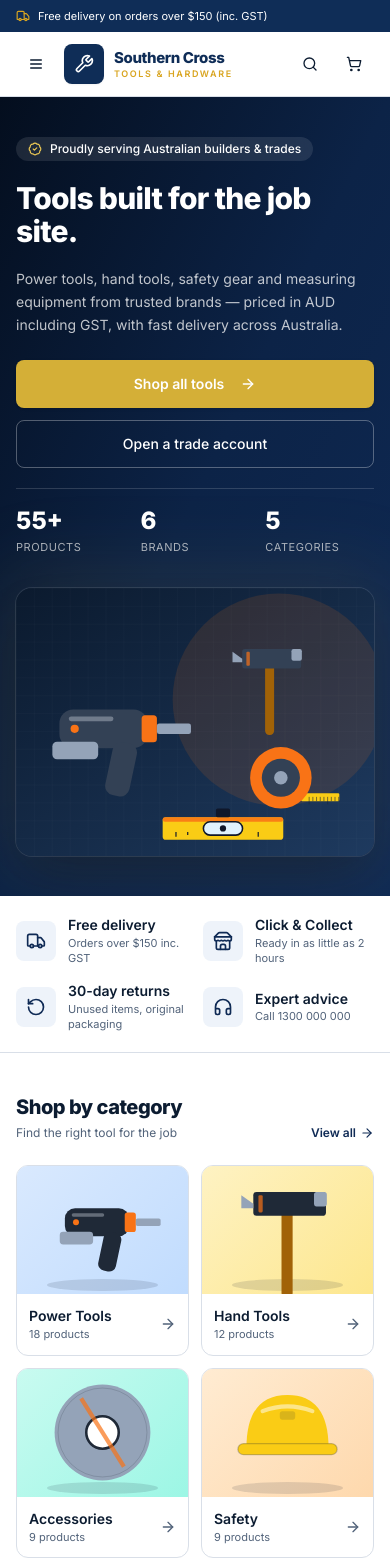
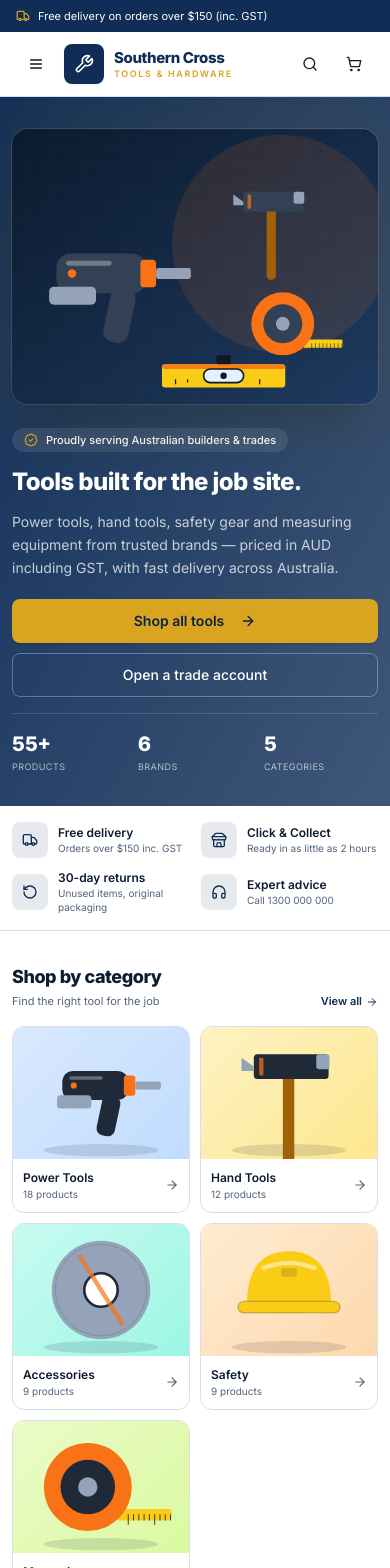
Before and after one commit to biplobcoder-ops/shopos, a Next.js app: page / in a window 390 px wide. Shown: the top 1568 px of the page. Built offline with nearby package versions, Linux system fonts and the light colour scheme.

Commit message:
Update page.tsx

```diff
--- a/app/(website)/page.tsx
+++ b/app/(website)/page.tsx
@@ -33,41 +33,50 @@ export default function HomePage() {
 
   return (
     <div className="flex flex-col">
-      {/* Hero */}
-      <section className="relative overflow-hidden bg-gradient-to-br from-brand-950 via-brand-700 to-brand-600 text-white">
-        <div className="container mx-auto grid grid-cols-1 lg:grid-cols-2 items-center gap-8 lg:gap-12 py-10 md:py-16 lg:py-20">
-          <div className="space-y-5 md:space-y-6">
-            <span className="inline-flex items-center gap-2 rounded-full bg-white/10 px-3 py-1 text-xs font-medium backdrop-blur">
-              <BadgeCheck className="h-3.5 w-3.5 text-safety-300" />
-              Proudly serving Australian builders &amp; trades
+      {/* ============ HERO ============ */}
+      <section className="relative overflow-hidden bg-gradient-to-br from-primary via-primary/90 to-primary/80 text-primary-foreground">
+        <div className="container mx-auto px-3 sm:px-4 grid grid-cols-1 lg:grid-cols-2 items-center gap-6 sm:gap-8 lg:gap-12 py-8 sm:py-10 md:py-16 lg:py-20">
+          <div className="space-y-4 sm:space-y-5 md:space-y-6">
+            <span className="inline-flex items-center gap-2 rounded-full bg-white/10 px-3 py-1 text-[11px] sm:text-xs font-medium backdrop-blur">
+              <BadgeCheck className="h-3.5 w-3.5 text-accent shrink-0" />
+              <span className="truncate">Proudly serving Australian builders &amp; trades</span>
             </span>
-            <h1 className="text-3xl leading-[1.1] sm:text-4xl md:text-5xl lg:text-6xl font-extrabold tracking-tight">
+            <h1 className="text-2xl xs:text-3xl sm:text-4xl md:text-5xl lg:text-6xl font-extrabold tracking-tight leading-[1.1]">
               Tools built for<br className="hidden sm:block" /> the job site.
             </h1>
-            <p className="max-w-lg text-sm md:text-base text-white/75 leading-relaxed">
+            <p className="max-w-lg text-sm md:text-base text-primary-foreground/75 leading-relaxed">
               Power tools, hand tools, safety gear and measuring equipment from trusted brands —
               priced in AUD including GST, with fast delivery across Australia.
             </p>
-            <div className="flex flex-col sm:flex-row gap-3 pt-1">
-              <Button asChild size="lg" className="h-12 bg-safety-500 hover:bg-safety-600 text-white font-semibold">
+            <div className="flex flex-col sm:flex-row gap-2.5 sm:gap-3 pt-1">
+              <Button
+                asChild
+                size="lg"
+                className="h-11 sm:h-12 w-full sm:w-auto bg-accent text-accent-foreground hover:bg-accent/90 font-semibold"
+              >
                 <Link href="/shop">
                   Shop all tools
                   <ArrowRight className="h-4 w-4 ml-2" />
                 </Link>
               </Button>
-              <Button asChild size="lg" variant="outline" className="h-12 bg-transparent border-white/30 text-white hover:bg-white/10 hover:text-white">
+              <Button
+                asChild
+                size="lg"
+                variant="outline"
+                className="h-11 sm:h-12 w-full sm:w-auto bg-transparent border-white/30 text-primary-foreground hover:bg-white/10 hover:text-primary-foreground"
+              >
                 <Link href="/register">Open a trade account</Link>
               </Button>
             </div>
-            <div className="grid grid-cols-3 gap-4 pt-4 max-w-md border-t border-white/15">
+            <div className="grid grid-cols-3 gap-3 sm:gap-4 pt-4 max-w-md border-t border-white/15">
               <Stat value={`${active.length}+`} label="Products" />
               <Stat value={`${demoBrands.length - 1}`} label="Brands" />
               <Stat value={`${demoCategories.length}`} label="Categories" />
             </div>
           </div>
 
-          <div className="relative">
-            <div className="absolute -inset-4 rounded-3xl bg-safety-500/10 blur-2xl" aria-hidden />
+          <div className="relative order-first lg:order-last">
+            <div className="absolute -inset-4 rounded-3xl bg-accent/10 blur-2xl" aria-hidden />
             {/* eslint-disable-next-line @next/next/no-img-element */}
             <img
               src={HERO_IMAGE}
@@ -78,34 +87,38 @@ export default function HomePage() {
         </div>
       </section>
 
-      {/* Service band */}
+      {/* ============ SERVICE BAND ============ */}
       <section className="border-b border-border bg-background">
-        <div className="container mx-auto py-5 md:py-6 grid grid-cols-2 lg:grid-cols-4 gap-4 md:gap-6">
+        <div className="container mx-auto px-3 sm:px-4 py-4 sm:py-5 md:py-6 grid grid-cols-2 lg:grid-cols-4 gap-3 sm:gap-4 md:gap-6">
           {services.map((s) => (
-            <div key={s.title} className="flex items-center gap-3">
-              <div className="h-10 w-10 shrink-0 rounded-lg bg-brand-50 text-brand-600 dark:bg-brand-900 dark:text-brand-300 flex items-center justify-center">
-                <s.icon className="h-5 w-5" />
+            <div key={s.title} className="flex items-center gap-2.5 sm:gap-3">
+              <div className="h-9 w-9 sm:h-10 sm:w-10 shrink-0 rounded-lg bg-primary/10 text-primary flex items-center justify-center">
+                <s.icon className="h-4 w-4 sm:h-5 sm:w-5" />
               </div>
               <div className="min-w-0">
-                <div className="text-sm font-semibold leading-tight">{s.title}</div>
-                <div className="text-[11px] md:text-xs text-muted-foreground leading-snug mt-0.5">{s.sub}</div>
+                <div className="text-[12px] sm:text-sm font-semibold leading-tight truncate">
+                  {s.title}
+                </div>
+                <div className="text-[10px] sm:text-[11px] md:text-xs text-muted-foreground leading-snug mt-0.5 line-clamp-2">
+                  {s.sub}
+                </div>
               </div>
             </div>
           ))}
         </div>
       </section>
 
-      {/* Categories */}
-      <section className="container mx-auto py-10 md:py-14">
+      {/* ============ CATEGORIES ============ */}
+      <section className="container mx-auto px-3 sm:px-4 py-8 sm:py-10 md:py-14">
         <SectionHeading title="Shop by category" subtitle="Find the right tool for the job" href="/shop" />
-        <div className="grid grid-cols-2 md:grid-cols-3 lg:grid-cols-5 gap-3 md:gap-4">
+        <div className="grid grid-cols-2 xs:grid-cols-2 sm:grid-cols-3 lg:grid-cols-5 gap-2.5 sm:gap-3 md:gap-4">
           {demoCategories.map((c) => {
             const count = active.filter((p) => p.category === c.name).length;
             return (
               <Link
                 key={c.id}
                 href={`/shop?category=${encodeURIComponent(c.name)}`}
-                className="group relative overflow-hidden rounded-xl border bg-card transition-all hover:-translate-y-0.5 hover:shadow-lg"
+                className="group relative overflow-hidden rounded-xl border bg-card transition-all hover:-translate-y-0.5 hover:shadow-lg hover:border-primary/40"
               >
                 <div className="aspect-[4/3] bg-muted overflow-hidden">
                   {/* eslint-disable-next-line @next/next/no-img-element */}
@@ -116,14 +129,14 @@ export default function HomePage() {
                     className="h-full w-full object-cover transition-transform duration-300 group-hover:scale-105"
                   />
                 </div>
-                <div className="flex items-center justify-between gap-2 p-3 md:p-4">
+                <div className="flex items-center justify-between gap-2 p-2.5 sm:p-3 md:p-4">
                   <div className="min-w-0">
-                    <div className="text-sm font-semibold truncate">{c.name}</div>
-                    <div className="text-[11px] text-muted-foreground">
+                    <div className="text-[12px] sm:text-sm font-semibold truncate">{c.name}</div>
+                    <div className="text-[10px] sm:text-[11px] text-muted-foreground">
                       {count} product{count === 1 ? '' : 's'}
                     </div>
                   </div>
-                  <ArrowRight className="h-4 w-4 shrink-0 text-muted-foreground transition-transform group-hover:translate-x-0.5 group-hover:text-brand-600" />
+                  <ArrowRight className="h-3.5 w-3.5 sm:h-4 sm:w-4 shrink-0 text-muted-foreground transition-transform group-hover:translate-x-0.5 group-hover:text-primary" />
                 </div>
               </Link>
             );
@@ -131,20 +144,20 @@ export default function HomePage() {
         </div>
       </section>
 
-      {/* Brand strip */}
+      {/* ============ BRAND STRIP ============ */}
       <section className="border-y border-border bg-muted/40">
-        <div className="container mx-auto py-6">
-          <div className="text-[11px] font-semibold uppercase tracking-wider text-muted-foreground mb-3">
+        <div className="container mx-auto px-3 sm:px-4 py-5 sm:py-6">
+          <div className="text-[10px] sm:text-[11px] font-semibold uppercase tracking-wider text-muted-foreground mb-2.5 sm:mb-3">
             Shop by brand
           </div>
-          <div className="flex flex-wrap gap-2">
+          <div className="flex flex-wrap gap-1.5 sm:gap-2">
             {demoBrands
               .filter((b) => b.name !== 'Generic')
               .map((b) => (
                 <Link
                   key={b.id}
                   href={`/shop?q=${encodeURIComponent(b.name)}`}
-                  className="rounded-full border bg-background px-4 py-2 text-sm font-medium hover:border-brand-600 hover:text-brand-600 transition-colors"
+                  className="rounded-full border bg-background px-3 sm:px-4 py-1.5 sm:py-2 text-xs sm:text-sm font-medium hover:border-primary hover:text-primary transition-colors"
                 >
                   {b.name}
                 </Link>
@@ -153,11 +166,11 @@ export default function HomePage() {
         </div>
       </section>
 
-      {/* Top picks */}
+      {/* ============ TOP PICKS ============ */}
       {topPicks.length > 0 && (
-        <section className="container mx-auto py-10 md:py-14">
+        <section className="container mx-auto px-3 sm:px-4 py-8 sm:py-10 md:py-14">
           <SectionHeading title="Top picks" subtitle="Our most-trusted tools on site right now" href="/shop" />
-          <div className="grid grid-cols-2 md:grid-cols-3 lg:grid-cols-4 gap-3 md:gap-5">
+          <div className="grid grid-cols-2 md:grid-cols-3 lg:grid-cols-4 gap-2.5 sm:gap-3 md:gap-5">
             {topPicks.map((p) => (
               <WebsiteProductCard key={p.id} product={p} />
             ))}
@@ -165,24 +178,28 @@ export default function HomePage() {
         </section>
       )}
 
-      {/* Trade banner */}
-      <section className="container mx-auto pb-10 md:pb-14">
-        <div className="relative overflow-hidden rounded-2xl bg-gradient-to-r from-safety-600 to-safety-500 text-white p-6 md:p-10">
+      {/* ============ TRADE BANNER ============ */}
+      <section className="container mx-auto px-3 sm:px-4 pb-8 sm:pb-10 md:pb-14">
+        <div className="relative overflow-hidden rounded-2xl bg-gradient-to-r from-accent/90 to-accent text-accent-foreground p-5 sm:p-6 md:p-10">
           <div className="absolute -right-10 -bottom-16 h-56 w-56 rounded-full bg-white/10" aria-hidden />
-          <div className="relative flex flex-col md:flex-row md:items-center justify-between gap-6">
+          <div className="relative flex flex-col md:flex-row md:items-center justify-between gap-5 md:gap-6">
             <div className="space-y-2 max-w-xl">
-              <div className="inline-block rounded-full bg-white/20 px-3 py-0.5 text-[11px] font-semibold uppercase tracking-wider">
+              <div className="inline-block rounded-full bg-white/20 px-3 py-0.5 text-[10px] sm:text-[11px] font-semibold uppercase tracking-wider">
                 For builders &amp; trades
               </div>
-              <h2 className="text-2xl md:text-3xl font-extrabold leading-tight">
+              <h2 className="text-xl sm:text-2xl md:text-3xl font-extrabold leading-tight">
                 Running a crew? Get a trade account.
               </h2>
-              <p className="text-sm md:text-base text-white/85">
+              <p className="text-sm md:text-base text-accent-foreground/85">
                 Account terms, bulk pricing and a dedicated contact for your site orders.
                 Sign up online and our team will be in touch within one business day.
               </p>
             </div>
-            <Button asChild size="lg" className="h-12 shrink-0 bg-white text-safety-700 hover:bg-white/90 font-semibold">
+            <Button
+              asChild
+              size="lg"
+              className="h-11 sm:h-12 w-full md:w-auto shrink-0 bg-background text-foreground hover:bg-background/90 font-semibold"
+            >
               <Link href="/register">
                 Apply for trade account
                 <ArrowRight className="h-4 w-4 ml-2" />
@@ -192,10 +209,10 @@ export default function HomePage() {
         </div>
       </section>
 
-      {/* New arrivals */}
-      <section className="container mx-auto pb-14 md:pb-20">
+      {/* ============ NEW ARRIVALS ============ */}
+      <section className="container mx-auto px-3 sm:px-4 pb-12 sm:pb-14 md:pb-20">
         <SectionHeading title="New arrivals" subtitle="Fresh stock just landed" href="/shop" />
-        <div className="grid grid-cols-2 md:grid-cols-3 lg:grid-cols-4 gap-3 md:gap-5">
+        <div className="grid grid-cols-2 md:grid-cols-3 lg:grid-cols-4 gap-2.5 sm:gap-3 md:gap-5">
           {newArrivals.map((p) => (
             <WebsiteProductCard key={p.id} product={p} />
           ))}
@@ -208,22 +225,29 @@ export default function HomePage() {
 function Stat({ value, label }: { value: string; label: string }) {
   return (
     <div>
-      <div className="text-2xl md:text-3xl font-extrabold tabular-nums">{value}</div>
-      <div className="text-[11px] uppercase tracking-wider text-white/65 mt-0.5">{label}</div>
+      <div className="text-xl sm:text-2xl md:text-3xl font-extrabold tabular-nums">{value}</div>
+      <div className="text-[9px] sm:text-[10px] md:text-[11px] uppercase tracking-wider text-primary-foreground/65 mt-0.5">
+        {label}
+      </div>
     </div>
   );
 }
 
 function SectionHeading({ title, subtitle, href }: { title: string; subtitle: string; href: string }) {
   return (
-    <div className="flex items-end justify-between gap-4 mb-6 md:mb-8">
-      <div>
-        <h2 className="text-xl md:text-2xl font-extrabold tracking-tight">{title}</h2>
-        <p className="text-xs md:text-sm text-muted-foreground mt-1">{subtitle}</p>
+    <div className="flex items-end justify-between gap-3 sm:gap-4 mb-4 sm:mb-6 md:mb-8">
+      <div className="min-w-0">
+        <h2 className="text-lg sm:text-xl md:text-2xl font-extrabold tracking-tight">{title}</h2>
+        <p className="text-[11px] sm:text-xs md:text-sm text-muted-foreground mt-0.5 sm:mt-1 line-clamp-2">
+          {subtitle}
+        </p>
       </div>
-      <Link href={href} className="shrink-0 inline-flex items-center gap-1 text-xs md:text-sm font-semibold text-brand-600 dark:text-brand-300 hover:underline">
+      <Link
+        href={href}
+        className="shrink-0 inline-flex items-center gap-1 text-[11px] sm:text-xs md:text-sm font-semibold text-primary hover:underline"
+      >
         View all
-        <ArrowRight className="h-3.5 w-3.5" />
+        <ArrowRight className="h-3 w-3 sm:h-3.5 sm:w-3.5" />
       </Link>
     </div>
   );
```
